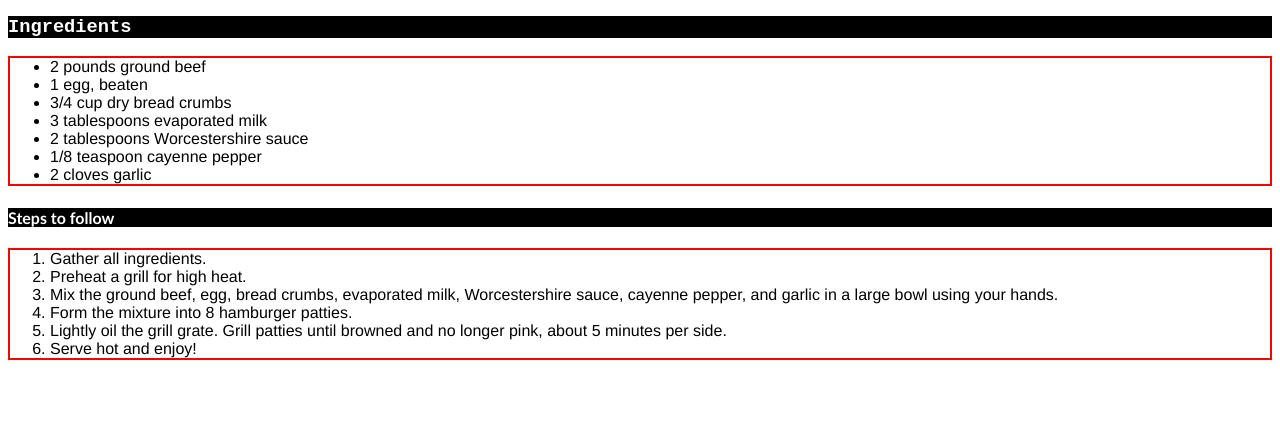
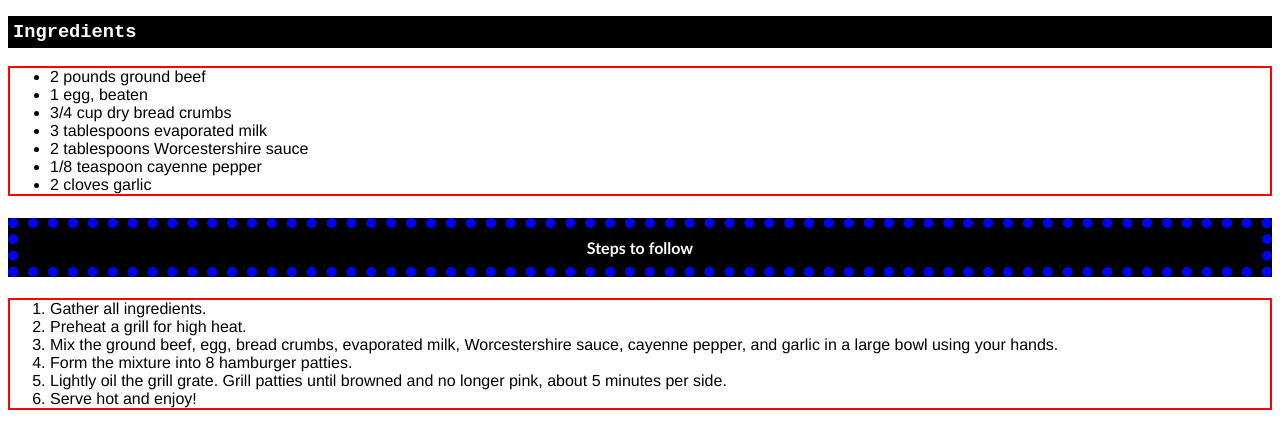
Before and after one commit to AdamAli1239/odin-recipes, a plain HTML site: page recipes/hamburger.html in a window 1280 px wide. Shown: the part 411-837 px from the top of the page. Before the commit the page ends 800 px from the top, so only its background shows below. Drawn offline with Linux system fonts and the light colour scheme.

Commit message:
made simple changes just to play around, I made the description inline, added borders around the lists and added dotted lines

```diff
--- a/recipes/burger.css
+++ b/recipes/burger.css
@@ -25,14 +25,18 @@ h2{
 h3{
     background-color:black;
     color:white;
-    font-family:'Courier New', Courier, monospace
+    font-family:'Courier New', Courier, monospace;
+    padding:5px;
 }
 
 h4{
     background-color:black;
     color:white;
     font-weight:bold;
-    font-family:'Gill Sans', 'Gill Sans MT', Calibri, 'Trebuchet MS', sans-serif
+    font-family:'Gill Sans', 'Gill Sans MT', Calibri, 'Trebuchet MS', sans-serif;
+    text-align:center;
+    padding:10px;
+    border: 10px blue dotted;
 }
 .list{
     font-family:'Franklin Gothic Medium', 'Arial Narrow', Arial, sans-serif;
```
